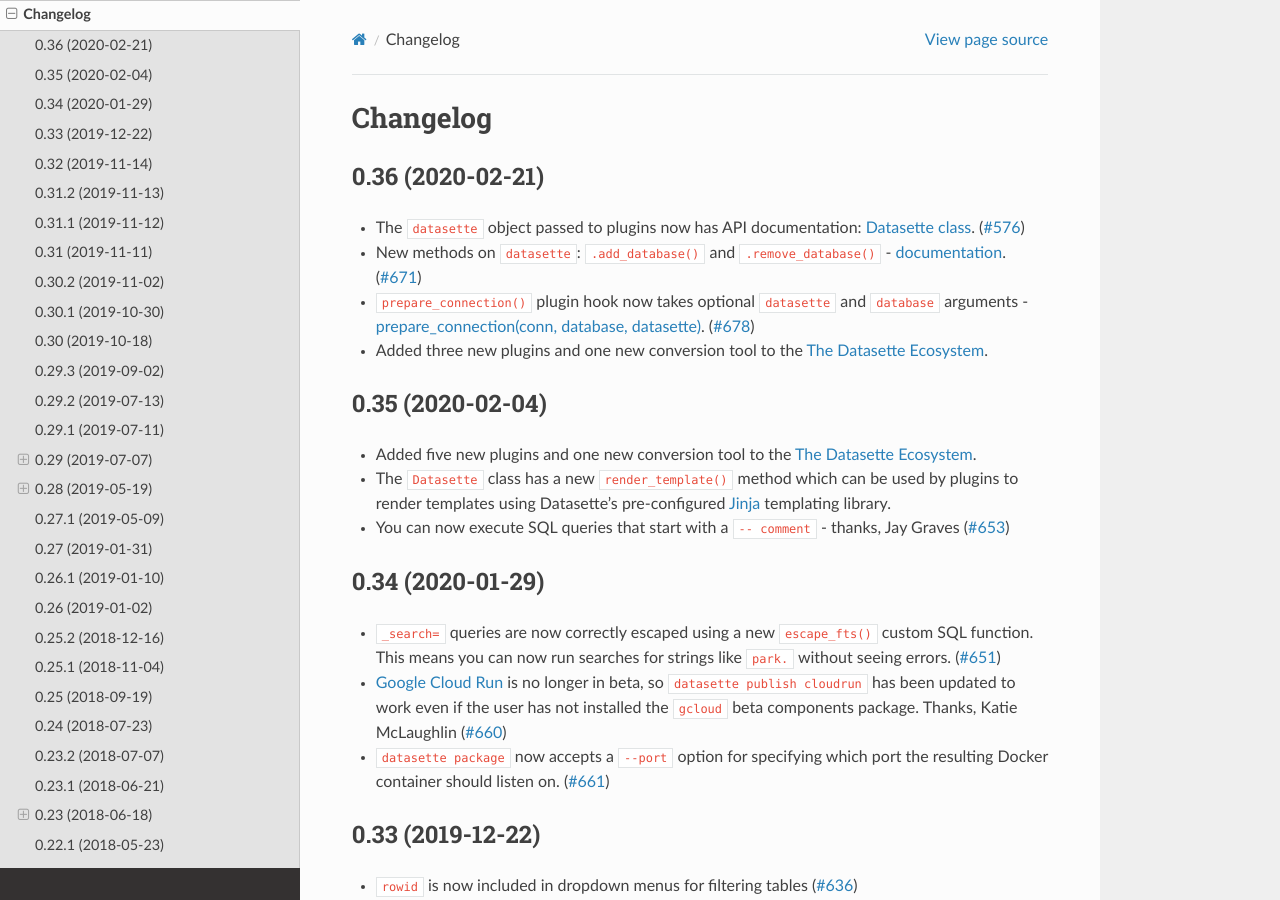
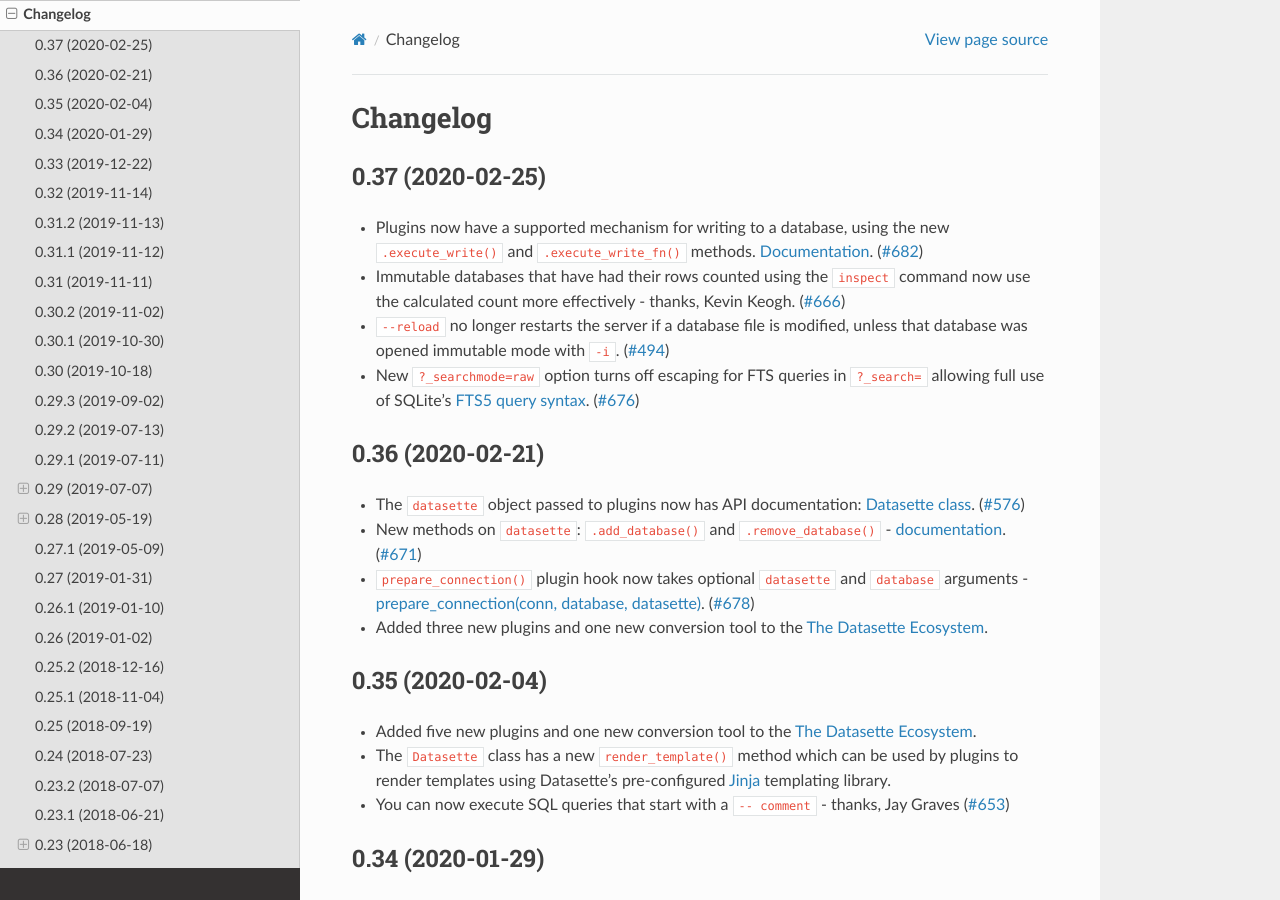
Before and after one commit to simonw/datasette, a Sphinx documentation site: the page built from docs/changelog.rst, in a window 1280 px wide and 900 px high. Built offline with Sphinx 7.4.7 and the Read the Docs theme 2.0.0, drawn with Linux system fonts in a browser that asks for light colours.

Commit message:
News and release notes for 0.37

```diff
--- a/docs/changelog.rst
+++ b/docs/changelog.rst
@@ -3,6 +3,16 @@
 =========
 Changelog
 =========
+
+.. _v0_37:
+
+0.37 (2020-02-25)
+-----------------
+
+* Plugins now have a supported mechanism for writing to a database, using the new ``.execute_write()`` and ``.execute_write_fn()`` methods. :ref:`Documentation <database_execute_write>`. (`#682 <https://github.com/simonw/datasette/issues/682>`__)
+* Immutable databases that have had their rows counted using the ``inspect`` command now use the calculated count more effectively - thanks, Kevin Keogh. (`#666 <https://github.com/simonw/datasette/pull/666>`__)
+* ``--reload`` no longer restarts the server if a database file is modified, unless that database was opened immutable mode with ``-i``. (`#494 <https://github.com/simonw/datasette/issues/494>`__)
+* New ``?_searchmode=raw`` option turns off escaping for FTS queries in ``?_search=`` allowing full use of SQLite's `FTS5 query syntax <https://www.sqlite.org/fts5.html#full_text_query_syntax>`__. (`#676 <https://github.com/simonw/datasette/issues/676>`__)
 
 .. _v0_36:
 
--- a/docs/ecosystem.rst
+++ b/docs/ecosystem.rst
@@ -86,6 +86,11 @@
 ---------------------
 
 `datasette-auth-github <https://github.com/simonw/datasette-auth-github>`__ adds an authentication layer to Datasette. Users will have to sign in using their GitHub account before they can view data or interact with Datasette. You can also use it to restrict access to specific GitHub users, or to members of specified GitHub `organizations <https://help.github.com/en/articles/about-organizations>`__ or `teams <https://help.github.com/en/articles/organizing-members-into-teams>`__.
+
+datasette-upload-csvs
+---------------------
+
+`datasette-upload-csvs <https://github.com/simonw/datasette-upload-csvs>`__ allows users to upload CSV files directly into a Datasette instance through their web browser.
 
 datasette-json-html
 -------------------
```
Also changed, not shown: README.md (+1 -0 lines).
